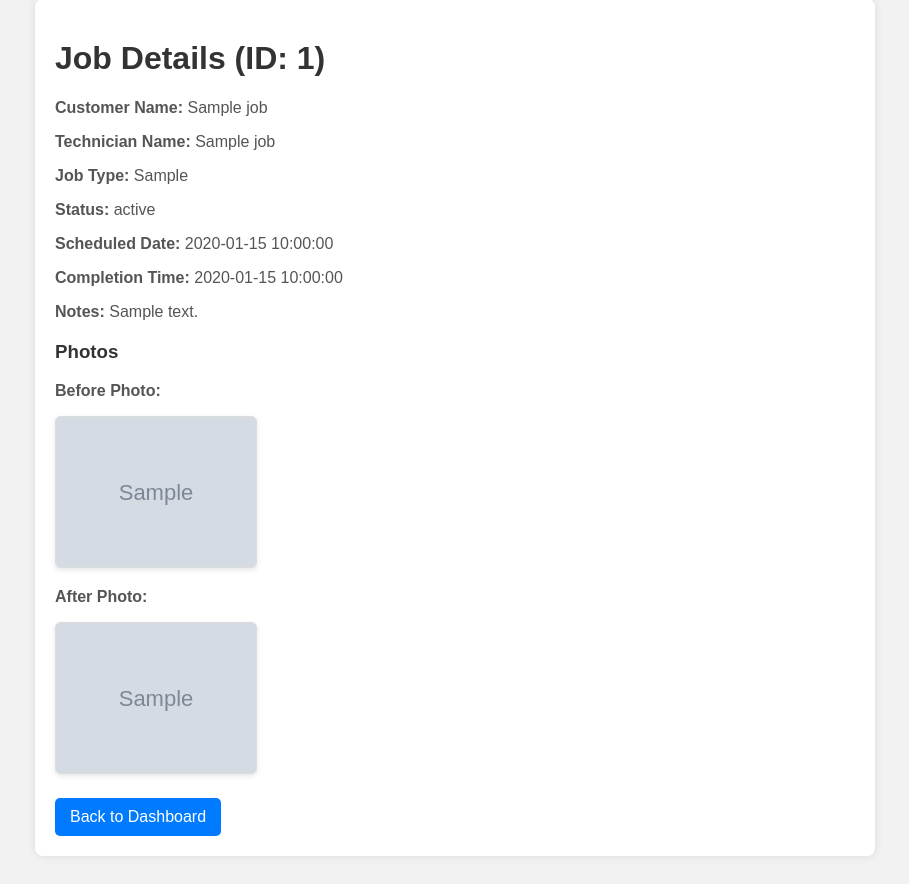
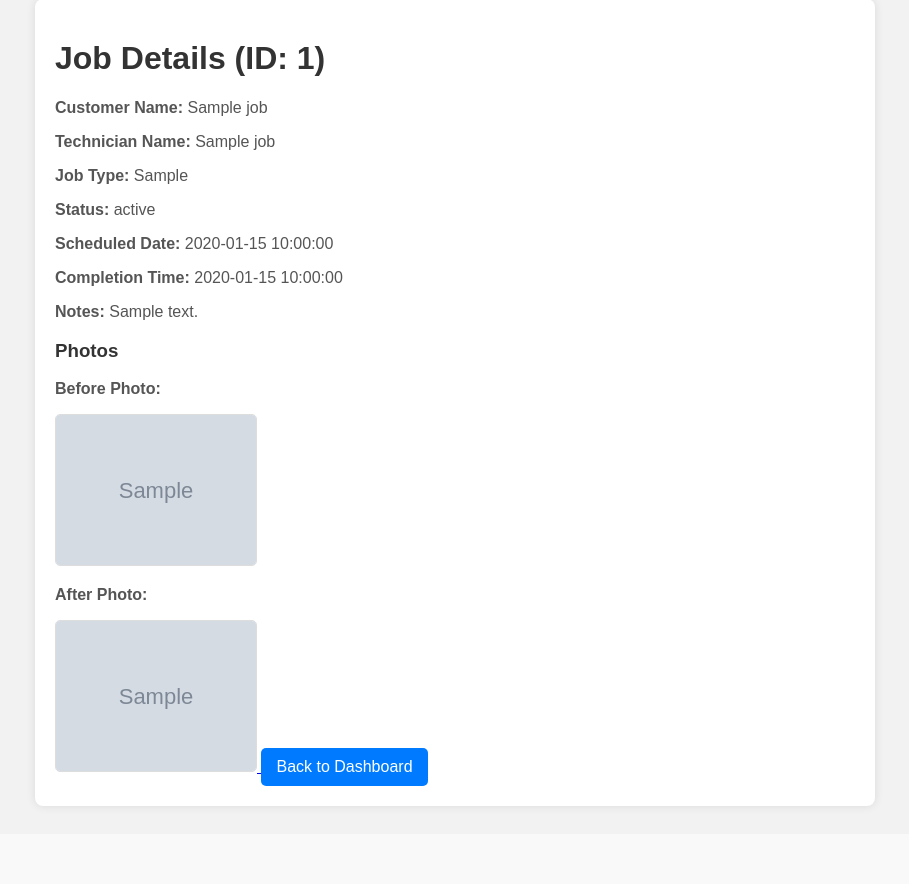
Before and after one commit to BassilAlkhalif/hvac-management-app, a Flask app: template hvac_management_app/templates/job_details.html in a window 1280 px wide. Shown: the part 29-913 px from the top of the page, without its empty margins (185-1094 px from the left). After the commit the page ends 838 px from the top, so only its background shows below. Run offline with Flask 3, Linux system fonts and the light colour scheme; the template is opened without the code that fills it: most values are stand-ins (such as "Sample title", 1, 10 or a date in 2020); grey boxes marked "Sample" are stand-in pictures.

Commit message:
Update job_details.html

```diff
--- a/hvac_management_app/templates/job_details.html
+++ b/hvac_management_app/templates/job_details.html
@@ -33,7 +33,6 @@
         height: auto;
         border: 1px solid #ddd;
         border-radius: 5px;
-        box-shadow: 0 2px 5px rgba(0, 0, 0, 0.1);
     }
     .no-photo {
         color: #888;
@@ -65,7 +64,6 @@
     <p><strong>Completion Time:</strong> {{ job.completion_time }}</p>
     <p><strong>Notes:</strong> {{ job.notes }}</p>
 
-    <div class="photo-section">
     <h3>Photos</h3>
 
     <p><strong>Before Photo:</strong></p>
@@ -85,7 +83,6 @@
     {% else %}
         <p class="no-photo">No after photo uploaded.</p>
     {% endif %}
-    </div>
 
     <a href="{{ url_for('home') }}" class="back-link">Back to Dashboard</a>
 </div>
```
Lines whose indentation alone changed are shown as unchanged.
